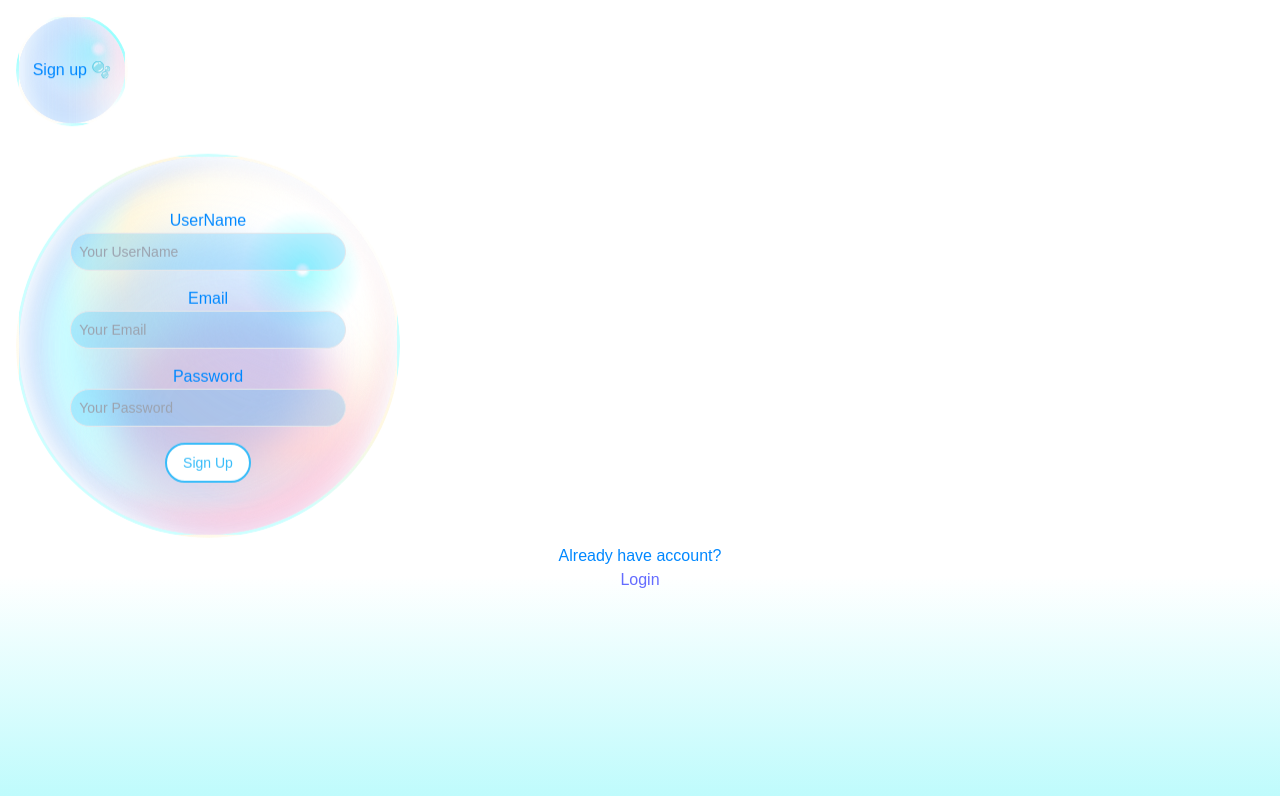
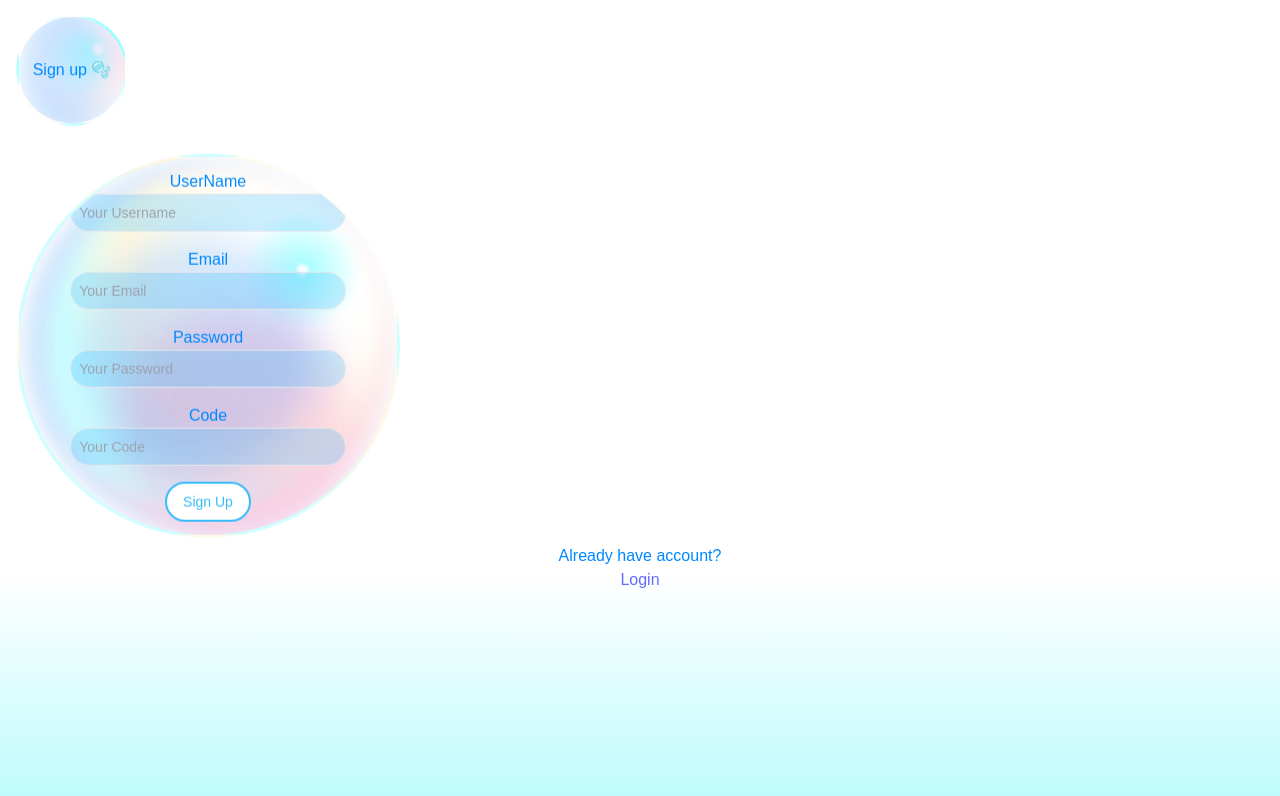
Before and after one commit to miguelricoengel/final-project, a React (Vite) app: page /signup in a window 1280 px wide. Shown: the top 796 px of the page. Built offline with nearby package versions, Linux system fonts and the light colour scheme; a web font is replaced by a local one; what cloudinary-react would draw is missing.

Commit message:
sign up with code for dashboard updated and home/dashlist improved

```diff
--- a/src/pages/Signup.jsx
+++ b/src/pages/Signup.jsx
@@ -10,16 +10,18 @@ function Signup() {
   const [email, setEmail] = useState("");
   const [password, setPassword] = useState("");
   const [errorMessage, setErrorMessage] = useState(undefined);
+  const [dashboardId, setDashboardId] = useState("");
 
   const navigate = useNavigate();
 
   const handleUserNameChange = (e) => { setUserName(e.target.value) };
   const handleEmailChange = (e) => { setEmail(e.target.value) };
   const handlePasswordChange = (e) => { setPassword(e.target.value) };
+  const handleCode = (e) => { setDashboardId(e.target.value) };
 
   const handleSubmit = async (e) => {
       e.preventDefault();
-      const requestBody = { email, password, userName };
+      const requestBody = { email, password, userName, dashboardId };
       console.log(requestBody)
       axios.post(`${API_URL}/auth/signup`, requestBody)
         .then(() => {
@@ -46,7 +48,7 @@ function Signup() {
                   type="text"
                   className="mb-4 w-full rounded-full border bg-[#38bcf9] bg-opacity-25 p-2 text-sm text-white outline-none transition duration-150 ease-in-out"
                   id="userName"
-                  placeholder="Your UserName"
+                  placeholder="Your Username"
                   value={userName}
                   onChange={handleUserNameChange}
                 />
@@ -73,6 +75,17 @@ function Signup() {
                   onChange={handlePasswordChange}
                 />
               </div>
+              <div>
+                <label htmlFor="dashboardId">Code</label>
+                <input
+                  type="text"
+                  className="mb-4 w-full rounded-full border bg-[#38bcf9] bg-opacity-25 p-2 text-sm text-white outline-none transition duration-150 ease-in-out"
+                  id="dashboardId"
+                  placeholder="Your Code"
+                  value={dashboardId}
+                  onChange={handleCode}
+                />
+              </div>
 
               <div>
                 <button
```
